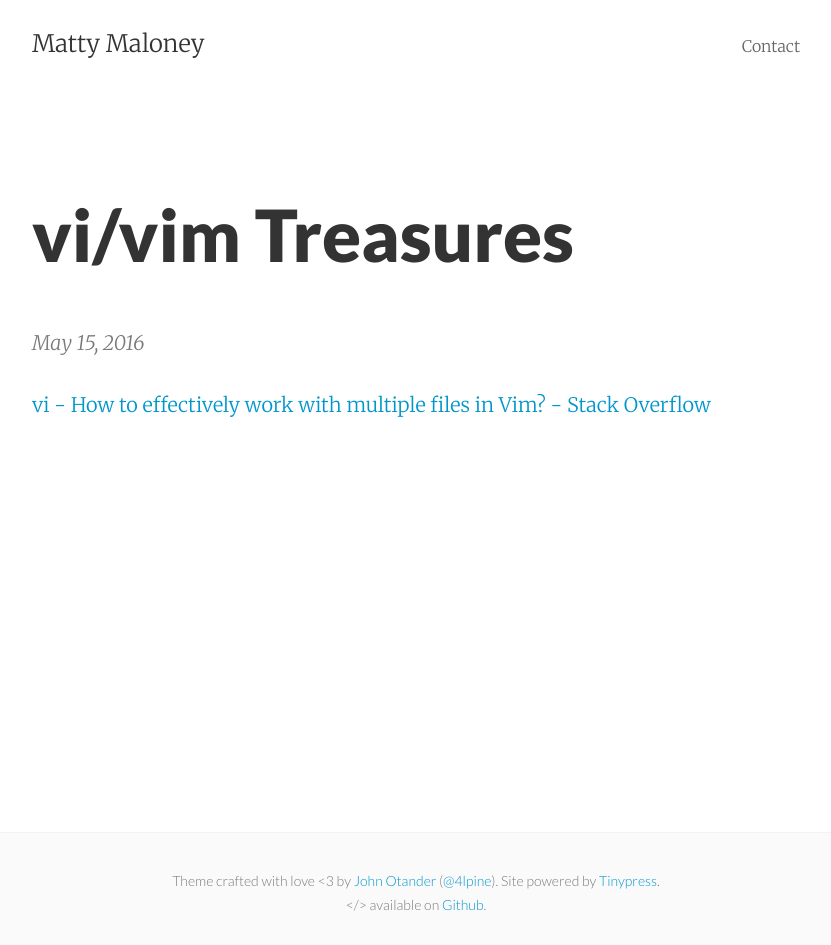
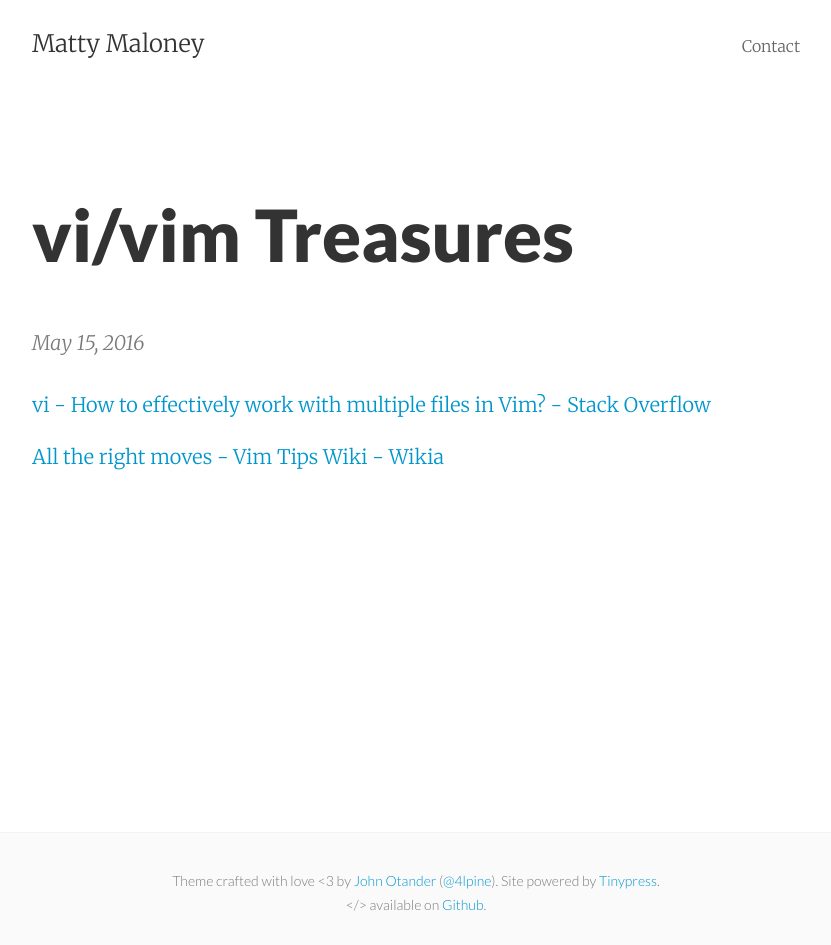
Before and after one commit to mattymaloney/mattymaloney.github.io, a Jekyll site: the page built from _posts/2016-05-15-vi-vim-treasures.md, in a window 1280 px wide. Shown: the whole page, without its empty margins (224-1055 px from the left). Built offline with Jekyll 4.4.1, drawn with Linux system fonts in a browser that asks for light colours.

Commit message:
Updated 2016-05-15-vi-vim-treasures.md

```diff
--- a/_posts/2016-05-15-vi-vim-treasures.md
+++ b/_posts/2016-05-15-vi-vim-treasures.md
@@ -4,3 +4,5 @@ layout: post
 title: vi/vim Treasures
 ---
 [vi - How to effectively work with multiple files in Vim? - Stack Overflow](http://stackoverflow.com/questions/53664/how-to-effectively-work-with-multiple-files-in-vim?rq=1)
+
+[All the right moves - Vim Tips Wiki - Wikia](http://vim.wikia.com/wiki/All_the_right_moves)
```
